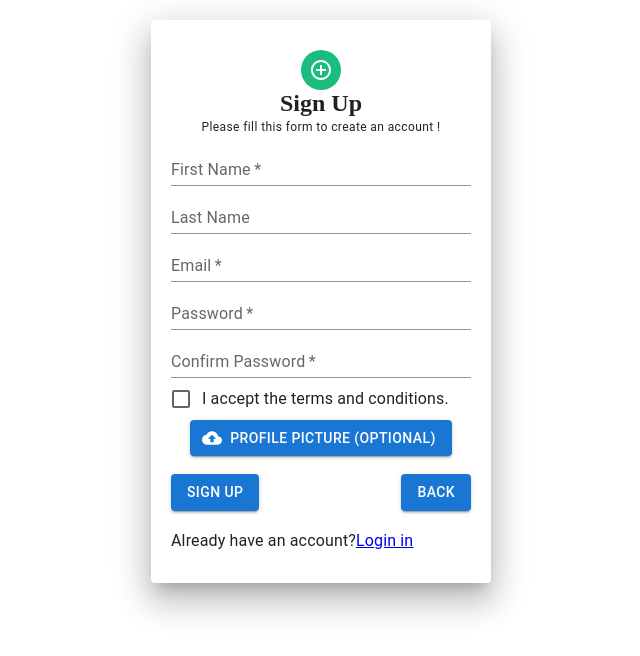
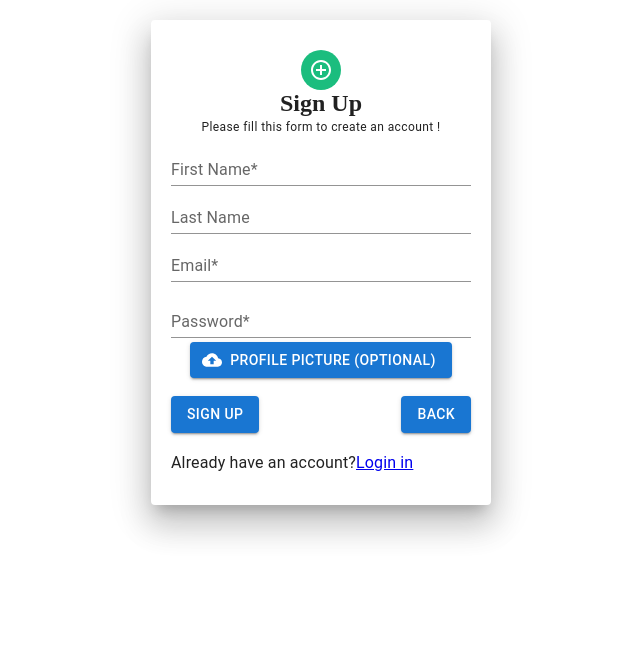
Before and after one commit to DhruvBacancy/amazon-clone-frontend, a React (Vite) app: page /register in a window 1280 px wide. Shown: the top 656 px of the page, without its empty margins (319-959 px from the left). Built offline with nearby package versions, Linux system fonts and the light colour scheme.

Commit message:
Validations added for register page

```diff
--- a/package.json
+++ b/package.json
@@ -12,13 +12,16 @@
   "dependencies": {
     "@emotion/react": "^11.11.1",
     "@emotion/styled": "^11.11.0",
+    "@hookform/resolvers": "^3.3.2",
     "@mui/icons-material": "^5.14.13",
     "@mui/material": "^5.14.13",
     "@mui/styled-engine-sc": "^6.0.0-alpha.1",
     "react": "^18.2.0",
     "react-dom": "^18.2.0",
+    "react-hook-form": "^7.47.0",
     "react-router-dom": "^6.16.0",
-    "styled-components": "^6.0.8"
+    "styled-components": "^6.0.8",
+    "yup": "^1.3.2"
   },
   "devDependencies": {
     "@types/react": "^18.2.15",
--- a/src/App.jsx
+++ b/src/App.jsx
@@ -1,16 +1,9 @@
-import { Route, Routes } from "react-router-dom";
-import Login from "./components/user entry/Login";
-import Register from "./components/user entry/Register";
-import NavigationBar from "./components/NavigationBar";
+import Router from "./router/router"
 
 function App() {
   return (
     <>
-      <Routes>
-        <Route path="/" element={<NavigationBar />} />
-        <Route path="/register" element={<Register />} />
-        <Route path="login" element={<Login />} />
-      </Routes>
+    <Router/>
     </>
   );
 }
--- a/src/components/NavigationBar.jsx
+++ b/src/components/NavigationBar.jsx
@@ -12,8 +12,9 @@ import Button from "@mui/material/Button";
 import Tooltip from "@mui/material/Tooltip";
 import MenuItem from "@mui/material/MenuItem";
 import AdbIcon from "@mui/icons-material/Adb";
+import { NavLink } from "react-router-dom";
 
-const pages = ["Products", "Pricing", "Blog", "Register"];
+const pages = ["home", "products", "register", "login"];
 const settings = ["Profile", "Account", "Dashboard", "Logout"];
 
 function NavigationBar() {
@@ -89,7 +90,9 @@ function NavigationBar() {
             >
               {pages.map((page) => (
                 <MenuItem key={page} onClick={handleCloseNavMenu}>
+                  <NavLink to={`/${page}`} key={page}>
                     <Typography textAlign="center">{page}</Typography>
+                  </NavLink>
                 </MenuItem>
               ))}
             </Menu>
@@ -115,6 +118,7 @@ function NavigationBar() {
           </Typography>
           <Box sx={{ flexGrow: 1, display: { xs: "none", md: "flex" } }}>
             {pages.map((page) => (
+              <NavLink to={`/${page}`} key={page}>
                 <Button
                   key={page}
                   onClick={handleCloseNavMenu}
@@ -122,6 +126,7 @@ function NavigationBar() {
                 >
                   {page}
                 </Button>
+              </NavLink>
             ))}
           </Box>
 
--- a/src/components/user entry/Register.jsx
+++ b/src/components/user entry/Register.jsx
@@ -1,5 +1,12 @@
 import React from "react";
-import { Avatar, Grid, Paper, TextField, Typography } from "@mui/material";
+import {
+  Avatar,
+  Grid,
+  Paper,
+  TextField,
+  InputLabel,
+  Typography,
+} from "@mui/material";
 import AddCircleOutlineIcon from "@mui/icons-material/AddCircleOutline";
 import FormControlLabel from "@mui/material/FormControlLabel";
 import Checkbox from "@mui/material/Checkbox";
@@ -7,9 +14,19 @@ import Button from "@mui/material/Button";
 import { styled } from "@mui/material/styles";
 import CloudUploadIcon from "@mui/icons-material/CloudUpload";
 import "../../align.css";
-import { Link } from "react-router-dom";
+import { Link, useNavigate } from "react-router-dom";
+import { userSchema } from "../../validations/userRegistration";
+import { useForm } from "react-hook-form";
+import { yupResolver } from "@hookform/resolvers/yup";
 
 const Register = () => {
+  const intialValues = {
+    firstName: "",
+    lastName: "",
+    email: "",
+    password: "",
+  };
+  const navigate = useNavigate();
   const paperStyle = { padding: "30px 20px", width: 300, margin: "20px auto" };
   const headerStyle = { margin: 0 };
   const avatarStyle = { backgroundColor: "#1bbd7e" };
@@ -24,6 +41,14 @@ const Register = () => {
     whiteSpace: "nowrap",
     width: 1,
   });
+
+  const formOptions = { resolver: yupResolver(userSchema) };
+  const { register, handleSubmit, formState } = useForm(formOptions);
+  const { errors } = formState;
+
+  const onSubmit = (data) => {
+    console.log(data);
+  };
   return (
     <Grid>
       <Paper elevation={20} style={paperStyle}>
@@ -36,45 +61,60 @@ const Register = () => {
             Please fill this form to create an account !
           </Typography>
         </Grid>
-        <form>
+        <form onSubmit={handleSubmit(onSubmit)}>
           <TextField
+            name="firstName"
             fullWidth
-            label="First Name"
+            label="First Name*"
             placeholder="Enter your first name"
-            required
             variant="standard"
+            {...register("firstName")}
           />
+          {errors.firstName && (
+            <InputLabel sx={{ color: "error.main" }}>
+              {errors.firstName?.message}
+            </InputLabel>
+          )}
           <TextField
+            name="lastName"
             fullWidth
             label="Last Name"
             placeholder="Enter your last name"
             variant="standard"
           />
+          {errors.lastName && (
+            <InputLabel sx={{ color: "error.main" }}>
+              {errors.lastName?.message}
+            </InputLabel>
+          )}
           <TextField
+            name="email"
             fullWidth
-            label="Email"
+            label="Email*"
             placeholder="Enter your email"
             variant="standard"
-            required
+            {...register("email")}
           />
+          {errors.email && (
+            <InputLabel sx={{ color: "error.main" }}>
+              {errors.email?.message}
+            </InputLabel>
+          )}
           <TextField
+            name="password"
             fullWidth
-            label="Password"
+            label="Password*"
             placeholder="Enter your password"
             variant="standard"
-            required
+            margin="dense"
+            {...register("password")}
           />
-          <TextField
-            fullWidth
-            label="Confirm Password"
-            placeholder="Confirm your password"
-            variant="standard"
-            required
-          />
-          <FormControlLabel
-            control={<Checkbox name="checkedA" />}
-            label="I accept the terms and conditions."
-          />
+          {errors.password && (
+            <InputLabel sx={{ color: "error.main" }}>
+              {errors.password?.message}
+            </InputLabel>
+          )}
+
           <div className="align-center">
             <Button
               component="label"
@@ -93,7 +133,14 @@ const Register = () => {
               </Button>
             </div>
             <div className="align-right">
-              <Button type="submit" variant="contained" color="primary">
+              <Button
+                type="submit"
+                variant="contained"
+                color="primary"
+                onClick={() => {
+                  navigate("/");
+                }}
+              >
                 Back
               </Button>
             </div>
@@ -110,3 +157,10 @@ const Register = () => {
 };
 
 export default Register;
+
+{
+  /* <FormControlLabel
+          control={<Checkbox name="termsAndConditions" />}
+          label="I accept the terms and conditions."
+        /> */
+}
--- /dev/null
+++ b/src/router/router.jsx
@@ -0,0 +1,20 @@
+import React from "react";
+import { Navigate, Route, Routes } from "react-router-dom";
+import Login from "../components/user entry/Login";
+import Register from "../components/user entry/Register";
+import NavigationBar from "../components/NavigationBar";
+
+const router = () => {
+  return (
+    <div>
+      <Routes>
+        <Route path="/" element={<NavigationBar />} />
+        <Route path="/home" element={<Navigate to="/" replace={true} />} />
+        <Route path="/register" element={<Register />} />
+        <Route path="login" element={<Login />} />
+      </Routes>
+    </div>
+  );
+};
+
+export default router;
--- /dev/null
+++ b/src/validations/UserRegistration.jsx
@@ -0,0 +1,10 @@
+import * as Yup from "yup";
+
+export const userSchema = Yup.object().shape({
+  firstName: Yup.string().required("First name is mandatory"),
+  lastName: Yup.string(),
+  email: Yup.string()
+    .required("Email is mandatory")
+    .email("Invalid Email Address"),
+  password: Yup.string().required("No password provided."),
+});
```
Also changed, not shown: 1 other file (tests, documents, lock files or other folders). Lines whose indentation alone changed are shown as unchanged.
